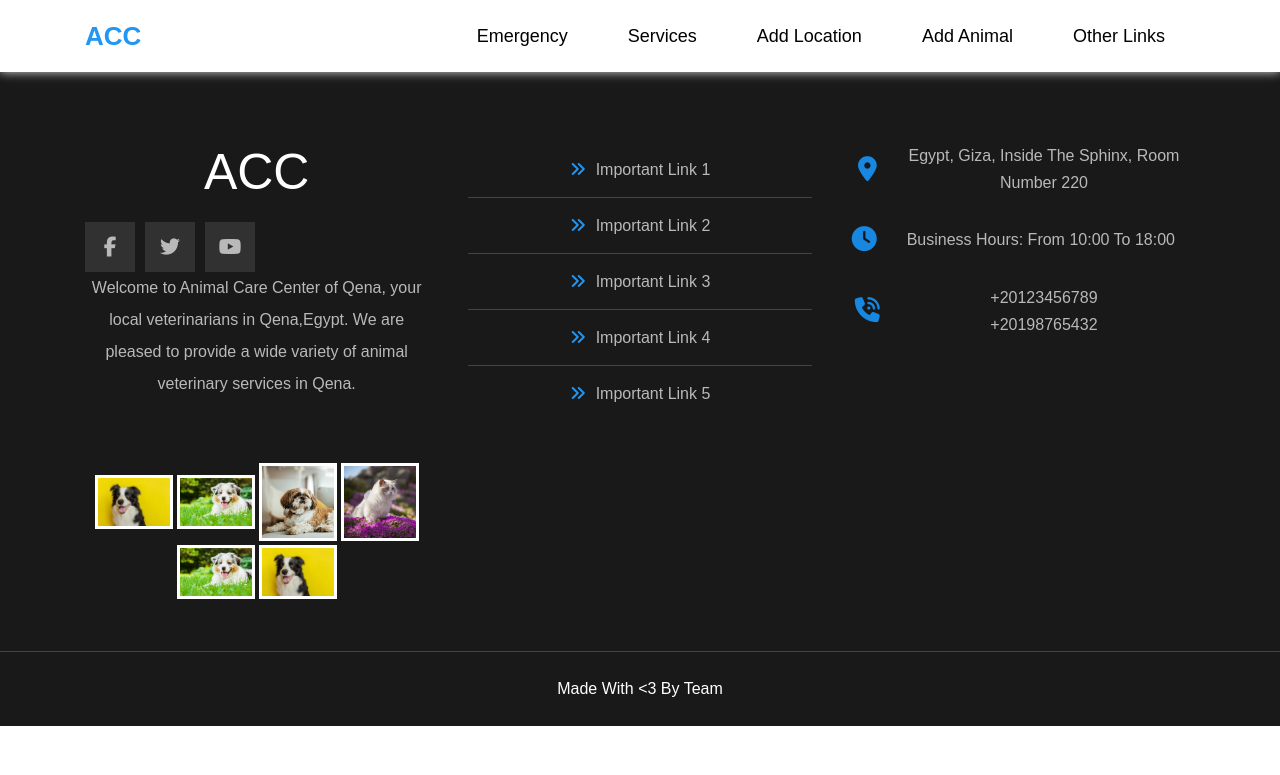
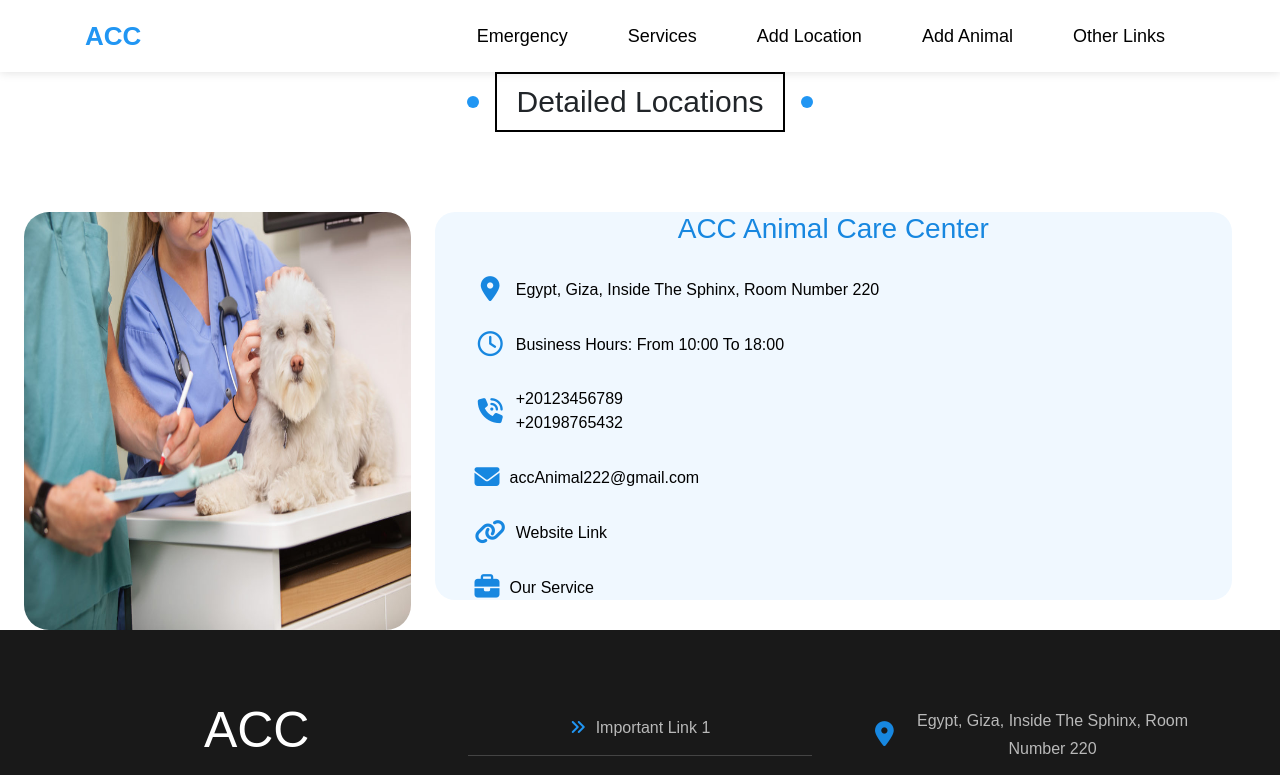
Before and after one commit to yahiaelpronc/acc-react, a React (Create React App) app: page /details in a window 1280 px wide. Shown: the top 775 px of the page. Built offline with nearby package versions, Linux system fonts and the light colour scheme.

Commit message:
DetailsLocation&Login

```diff
--- a/src/App.js
+++ b/src/App.js
@@ -22,6 +22,8 @@ import Home from './pages/HomePage';
 //import Emergency from './pages/Emergency';
 //import './pages/PagesStatic/Home.css';
 import Locations from './pages/ListLocations';
+import DetailsLocations from './pages/Details';
+import LoginUsers from './pages/LoginUsers';
 function App() {
     return (
       <div className="App">
@@ -31,6 +33,8 @@ function App() {
         <Switch>
         <Route path={"/"} exact component={Home}/>
         <Route path={"/list"} exact component={Locations}/>
+        <Route path={"/details"} exact component={DetailsLocations}/>
+        <Route path={"/login"} exact component={LoginUsers}/>
 
 
           {/*
--- a/src/Components/ClassCard.jsx
+++ b/src/Components/ClassCard.jsx
@@ -16,6 +16,7 @@ class Cards extends React.Component{
                     <h5 className="card-title">{this.props.title}</h5>
                     <p className="card-para">{this.props.para}</p>
                     <p className="card-para">{this.props.para1}</p>
+
                 </div>
 
                 </div>
--- /dev/null
+++ b/src/pages/Details.jsx
@@ -0,0 +1,54 @@
+import React from "react";
+import Cards from "../Components/ClassCard";
+function DetailsLocations(){
+
+
+    return(
+        <>
+        <h2 className="main-title">Detailed Locations</h2>
+        <div className="container-fluid">
+            <div className="container-fluid row">
+                <div className="col-4">
+                    <img className="image1"  src={require(`./images/dental.jpg`)} alt="" />
+                </div>
+                <div className="col-8">
+                <form action="" className="form1">
+                    <h3>ACC Animal Care Center</h3>
+                    <div className="box">
+                        <div className="line">
+                          <i className="fas fa-map-marker-alt fa-fw"></i>
+                          <div className="info">Egypt, Giza, Inside The Sphinx, Room Number 220</div>
+                        </div>
+                        <div className="line">
+                          <i className="far fa-clock fa-fw"></i>
+                          <div className="info">Business Hours: From 10:00 To 18:00</div>
+                        </div>
+                        <div className="line">
+                          <i className="fas fa-phone-volume fa-fw"></i>
+                          <div className="info">
+                            <span>+20123456789</span><br/>
+                            <span>+20198765432</span>
+                          </div>
+                        </div>
+                        <div className="line">
+                            <i className="fa-solid fa-envelope"></i>
+                            <div className="info">accAnimal222@gmail.com</div>
+                          </div>
+                          <div className="line">
+                            <i className="fa-solid fa-link"></i>
+                            <div className="info">Website Link</div>
+                          </div>
+                          <div className="line">
+                            <i className="fa-solid fa-briefcase"></i>
+                            <div className="info">Our Service</div>
+                          </div>
+                      </div>
+
+                </form>
+                </div>
+            </div>
+        </div>
+        </>
+    )
+}
+export default DetailsLocations;
--- /dev/null
+++ b/src/pages/LoginUsers.jsx
@@ -0,0 +1,40 @@
+import React from "react";
+import Cards from "../Components/ClassCard";
+import Button from "../Components/ClassButton";
+import { Link } from "react-router-dom";
+function LoginUsers(){
+
+
+
+    return(
+        <>
+        <h2 className="main-title">Login Users</h2>
+        <div className=" contain container ">
+        <div className=" container row">
+            <div className="  col-lg-6">
+                <Link to="" className="hh">
+                    <div className="card" style={{width: '18rem'}}>
+                        <img className="card-img-top" src={require(`./images/features-01.jpg`)} alt="Card image cap"/>
+                        <div className="card-body">
+
+                          <Link to="#" className="btn btn-primary">LOGIN AS USER</Link>
+                        </div>
+                      </div>
+                </Link>
+            </div>
+            <div className=" col-lg-6">
+                <Link to="" className="hh">
+                    <div className="card" style={{width: "18rem"}}>
+                        <img className="card-img-top" src={require(`./images/dd.jpg`)} alt="Card image cap"/>
+                        <div className="card-body">
+                          <Link to="#" className="btn btn-primary">LOGIN AS VET</Link>
+                        </div>
+                      </div>
+                </Link>
+            </div>
+        </div>
+    </div>
+        </>
+    )
+}
+export default LoginUsers;
--- a/src/pages/PagesStatic/LocationPage.css
+++ b/src/pages/PagesStatic/LocationPage.css
@@ -1,4 +1,4 @@
-
+/* Start Locations CSS*/
 .card{
 
     margin-left: 4%;
@@ -22,3 +22,43 @@
 .img{
     height: 250px;
 }
+/* End Locations CSS*/
+/*    Start Details Locations Css*/
+
+.image1{
+    width: 100%;
+    height: 100%;
+    border-radius: 25px;
+}
+.form1{
+
+    background-color: aliceblue;
+    border-radius: 20px;
+}
+  .box .line {
+    display: flex;
+    align-items: center;
+    color: #b9b9b9;
+    margin-bottom: 30px;
+    margin-left: 5%;
+    margin-top: 2%;
+    color: black;
+  }
+  .box .line i {
+    font-size: 25px;
+    color: var(--main-color);
+    margin-right: 10px;
+  }
+  .form1 h3{
+    margin-bottom: 4%;
+    color: #1787e0;
+  }
+ .divMain{
+    margin-top: 5%;
+ }
+/* End Details Locations Css*/
+/* style loginUser page start*/
+.contain{
+  margin-left: 17%;
+}
+/* style loginUser page end */
```
